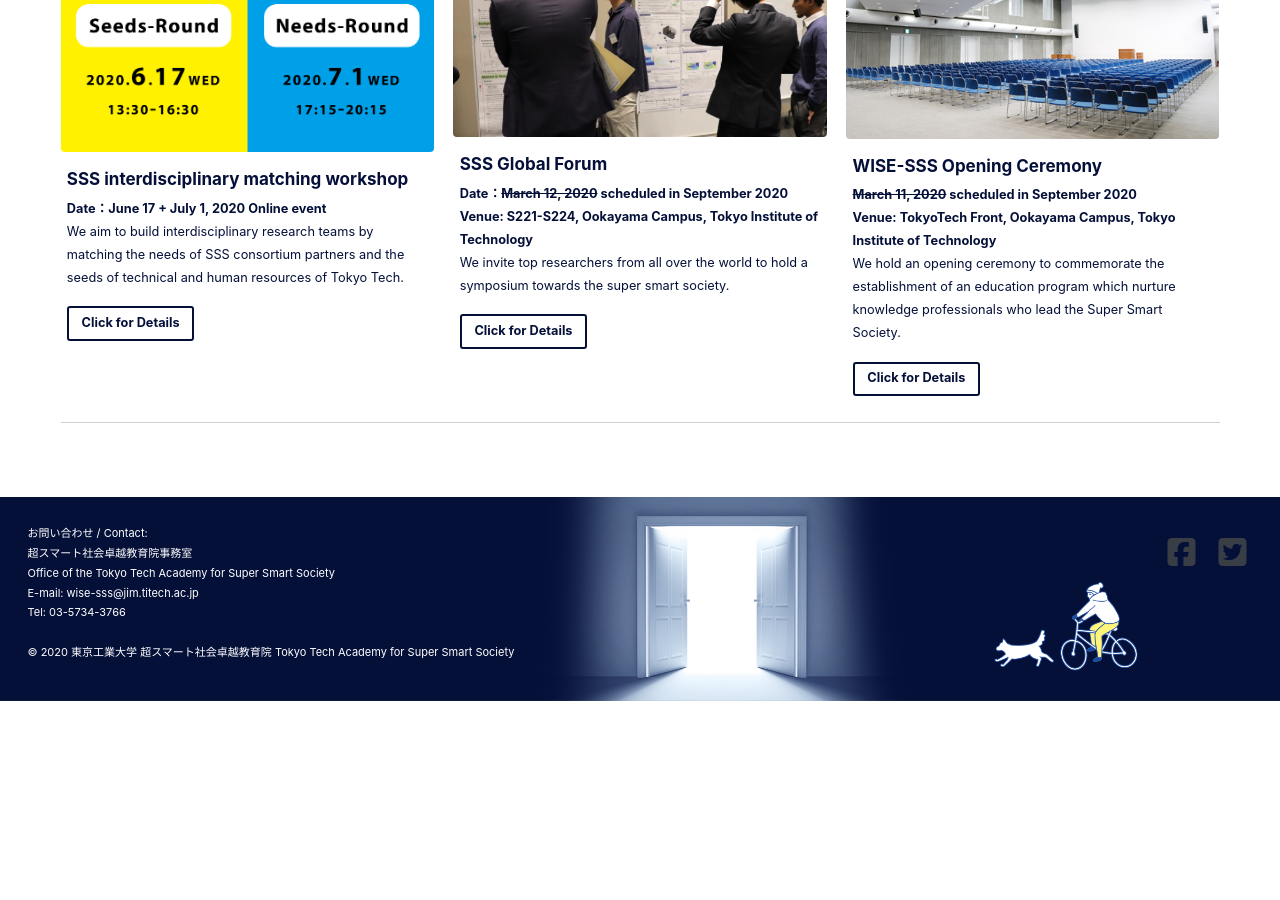
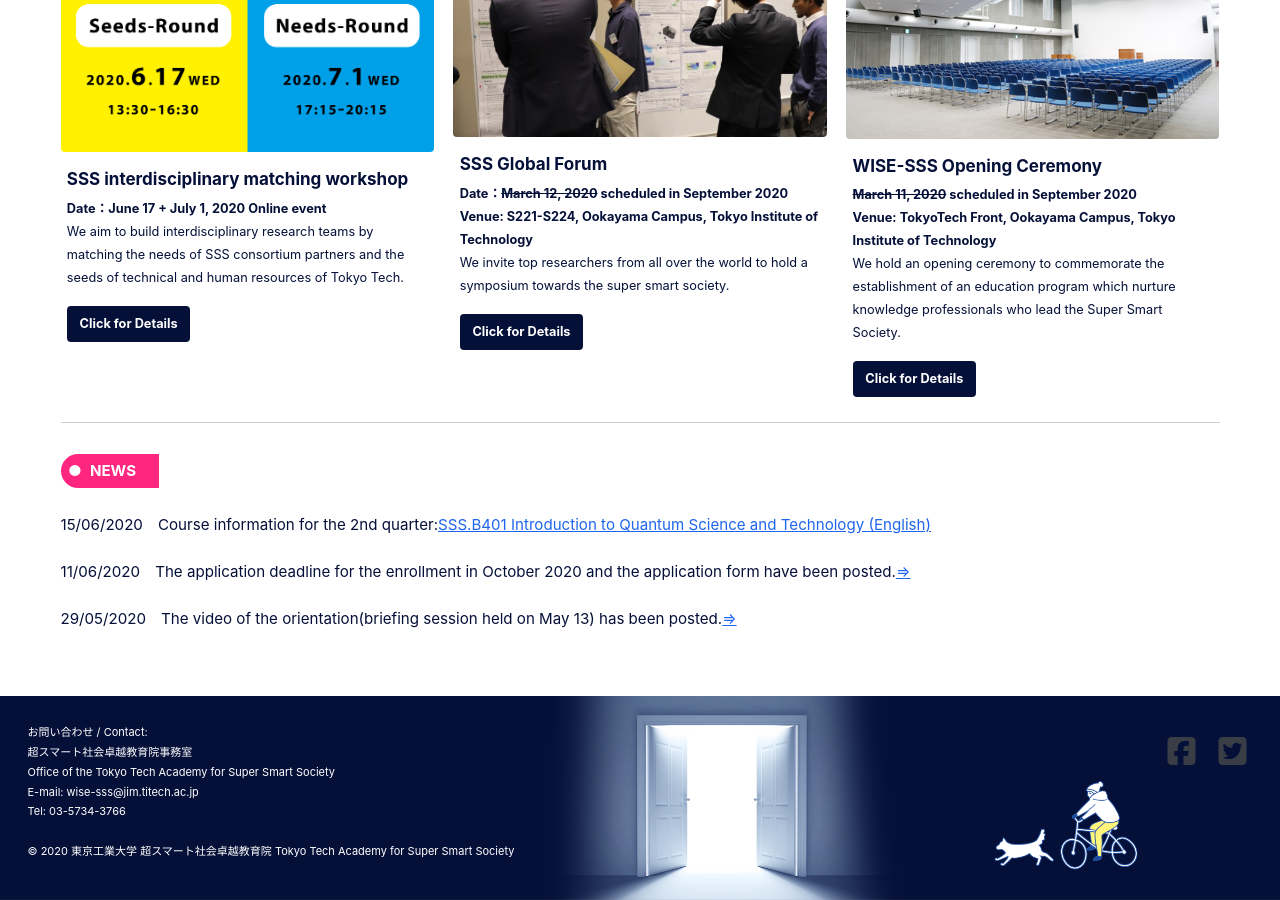
Before and after one commit to fl1d/w0ex.github.io, a Jekyll site: the page built from _pages/home_en.md, in a window 1280 px wide and 900 px high, scrolled down 641 px. Built offline with Jekyll 4.4.1, drawn with Linux system fonts in a browser that asks for light colours; cached includes are drawn as plain includes; nearby versions of some CDN libraries; before the commit the page ends 1342 px from its top, so only the background shows below that.

Commit message:
Update home_en.md

```diff
--- a/_pages/home_en.md
+++ b/_pages/home_en.md
@@ -53,8 +53,15 @@
     excerpt: "<B>~~March 11, 2020~~ scheduled in September 2020<br>Venue: TokyoTech Front, Ookayama Campus, Tokyo Institute of Technology</B><br>We hold an opening ceremony to commemorate the establishment of an education program which nurture knowledge professionals who lead the Super Smart Society."
     url: "/kick-off_en/"
     btn_label: "Click for Details"
-    btn_class: "btn-flat-border"
+    btn_class: "btn--primary"
 
 ---
 
 {% include feature_row %}
+
+<h6>NEWS　</h6>
+15/06/2020　Course information for the 2nd quarter:[SSS.B401 Introduction to Quantum Science and Technology (English)](/doc/SSS_B401_IntroductionToQuantumScienceAndTechnology.pdf)<br>
+
+11/06/2020　The application deadline for the enrollment in October 2020 and the application form have been posted.[⇒](https://www.wise-sss.titech.ac.jp/guide_en/)
+
+29/05/2020　The video of the orientation(briefing session held on May 13) has been posted.[⇒](https://www.wise-sss.titech.ac.jp/3rd-orientation_en/)
```
Also changed, not shown: other parts of _pages/home_en.md (+2 -2 lines).
